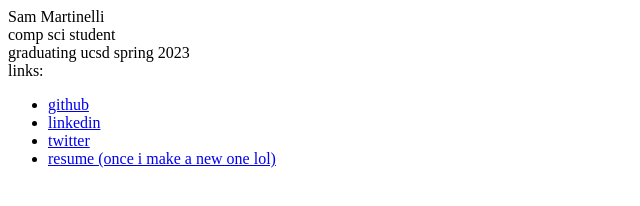
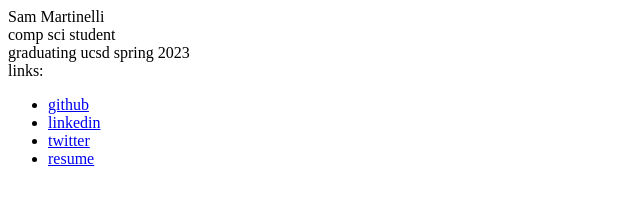
Before and after one commit to skmartinelli/Site, a plain HTML site: page index.html in a window 1280 px wide. Shown: the whole page, without its empty margins (0-640 px from the left). Drawn offline with Linux system fonts and the light colour scheme.

Commit message:
Update index.html

```diff
--- a/index.html
+++ b/index.html
@@ -13,7 +13,8 @@
 	<li><a href="https://github.com/skmartinelli"> github </a>
 	<li><a href="https://www.linkedin.com/in/skmartinelli/"> linkedin </a>
 	<li><a href="https://twitter.com/skmartinelli"> twitter </a>
-	<li><a href="https://docs.google.com/document/d/1MM3kSokXmB49hOdRB_iyz5xfBmrDttfEoHyWf8IPMPE/edit?usp=sharing"> resume (once i make a new one lol) </a>
+	<li><a href="https://docs.google.com/document/d/149-q-ecvDXENgF-fxQlnOFHpmLj7ekxAhwRJ4N3Owm8/edit?usp=sharing"> resume </a>
+	<!--If you are particularly interested here is my letterboxd: https://letterboxd.com/sammarinara/  -->
 </ul>
 
 </body>
```
